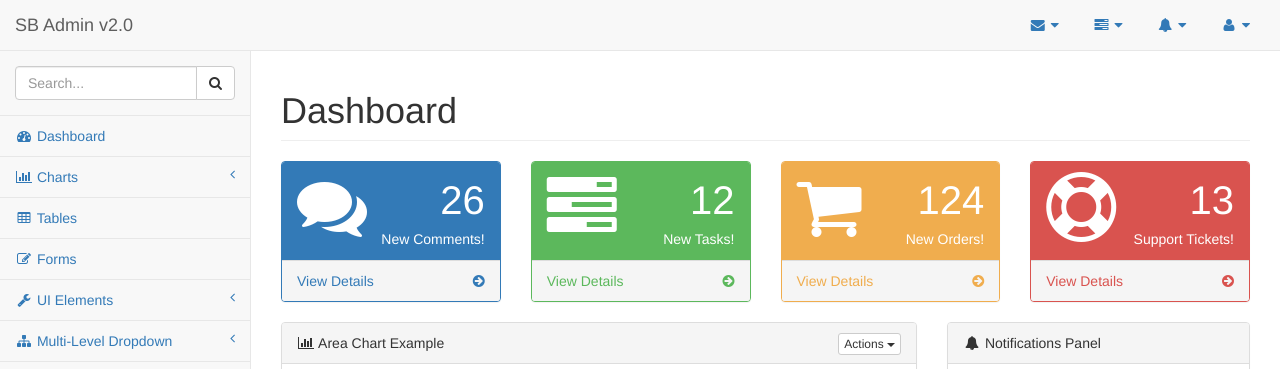
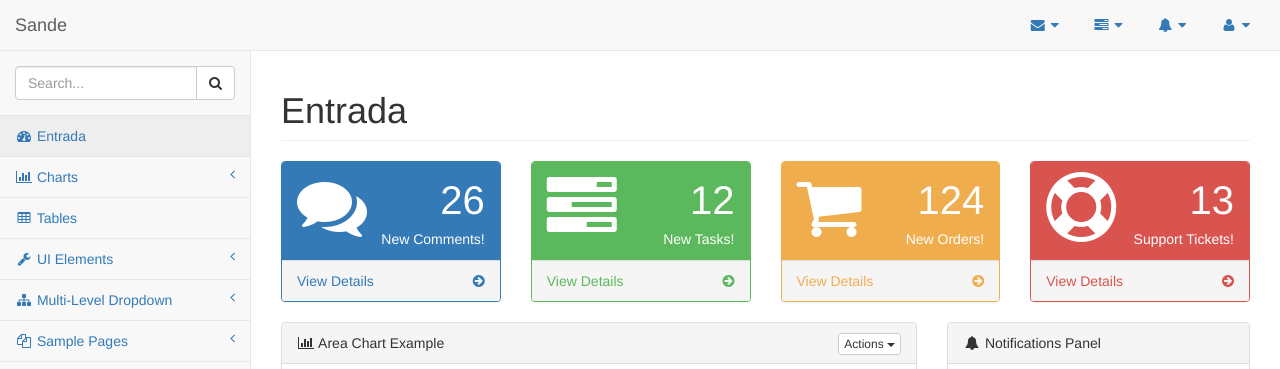
Before and after one commit to aitorsanta/proyecto, a website: page static/pages/indexFam.html in a window 1280 px wide. Shown: the top 369 px of the page. Drawn offline with Linux system fonts and the light colour scheme.

Commit message:
Pequeños arreglos de diseño y funcionalidad

```diff
--- a/static/pages/indexFam.html
+++ b/static/pages/indexFam.html
@@ -9,7 +9,7 @@
     <meta name="description" content="">
     <meta name="author" content="">
 
-    <title>SB Admin 2 - Bootstrap Admin Theme</title>
+    <title>Sande</title>
 
     <!-- Bootstrap Core CSS -->
     <link href="../vendor/bootstrap/css/bootstrap.min.css" rel="stylesheet">
@@ -48,7 +48,7 @@
                     <span class="icon-bar"></span>
                     <span class="icon-bar"></span>
                 </button>
-                <a class="navbar-brand" href="index.html">SB Admin v2.0</a>
+                <a class="navbar-brand" href="indexFam.html">Sande</a>
             </div>
             <!-- /.navbar-header -->
 
@@ -277,7 +277,7 @@
                             <!-- /input-group -->
                         </li>
                         <li>
-                            <a href="index.html"><i class="fa fa-dashboard fa-fw"></i> Dashboard</a>
+                            <a href="indexFam.html"><i class="fa fa-dashboard fa-fw"></i> Entrada</a>
                         </li>
                         <li>
                             <a href="#"><i class="fa fa-bar-chart-o fa-fw"></i> Charts<span class="fa arrow"></span></a>
@@ -293,9 +293,6 @@
                         </li>
                         <li>
                             <a href="tables.html"><i class="fa fa-table fa-fw"></i> Tables</a>
-                        </li>
-                        <li>
-                            <a href="forms.html"><i class="fa fa-edit fa-fw"></i> Forms</a>
                         </li>
                         <li>
                             <a href="#"><i class="fa fa-wrench fa-fw"></i> UI Elements<span class="fa arrow"></span></a>
@@ -373,7 +370,7 @@
         <div id="page-wrapper">
             <div class="row">
                 <div class="col-lg-12">
-                    <h1 class="page-header">Dashboard</h1>
+                    <h1 class="page-header">Entrada</h1>
                 </div>
                 <!-- /.col-lg-12 -->
             </div>
```
Also changed, not shown: static/pages/indexProf.html (+4 -7 lines), urlResponseHandlers.js (+5 -6 lines).
